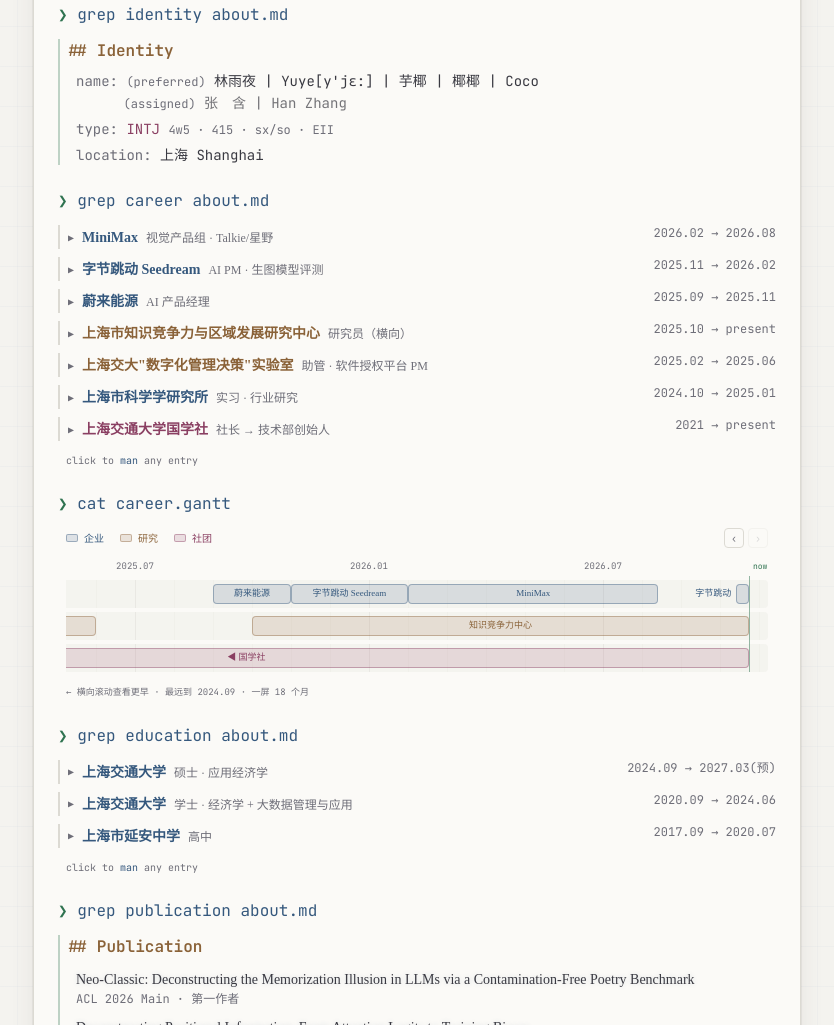
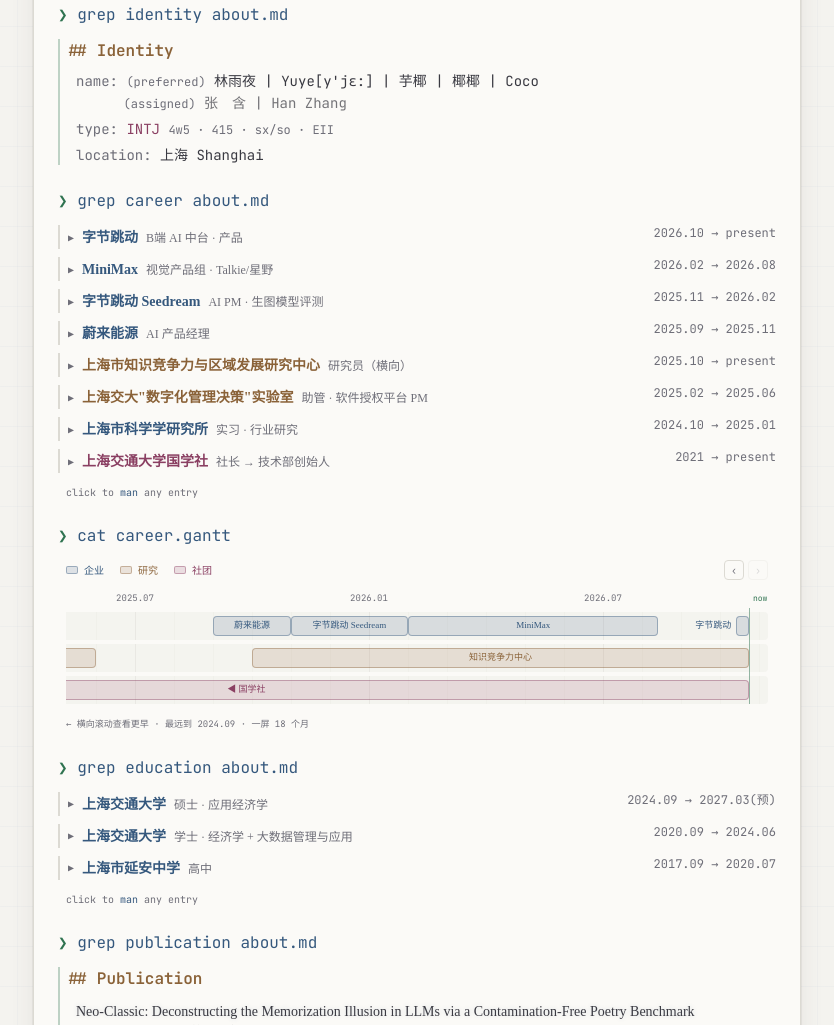
Before and after one commit to lyy0323/lyy0323.github.io, an Astro site: page / in a window 1280 px wide. Shown: the part 1334-2359 px from the top of the page, without its empty margins (223-1057 px from the left). Built offline with nearby package versions, Linux system fonts and the light colour scheme; Astro itself is replaced by a stand-in of ours; a web font is replaced by a local one.

Commit message:
feat: add the ByteDance B-end AI platform role to the career list

```diff
--- a/src/components/AboutSection.tsx
+++ b/src/components/AboutSection.tsx
@@ -10,6 +10,14 @@
 // ── career ──
 
 const career: ExpandableItem[] = [
+  {
+    org: '字节跳动', role: 'B端 AI 中台 · 产品', period: '2026.10 → present', kind: 'corp',
+    manPage: [
+      { heading: 'NAME', lines: ['字节跳动 — B端 AI 中台产品'] },
+      { heading: 'SYNOPSIS', lines: ['bytedance --role "PM" --scope "B端 AI 中台" --since 2026.10'] },
+      { heading: 'DESCRIPTION', lines: ['2026.10 起在字节跳动负责 B 端 AI 中台方向的产品工作。'] },
+    ],
+  },
   {
     org: 'MiniMax', role: '视觉产品组 · Talkie/星野', period: '2026.02 → 2026.08', kind: 'corp',
     manPage: [
--- a/src/components/InteractiveTerminal.tsx
+++ b/src/components/InteractiveTerminal.tsx
@@ -31,6 +31,7 @@
 
 interface CareerEntry { org: string; role: string; period: string; details: string[] }
 const CAREER: CareerEntry[] = [
+  { org: '字节跳动', role: 'B端 AI 中台 · 产品', period: '2026.10→now', details: ['2026.10 起负责 B 端 AI 中台方向的产品工作'] },
   { org: 'MiniMax', role: '视觉产品组 · Talkie/星野', period: '2026.02→2026.08', details: ['Card-Neo: 重构卡牌体系为分级制，优化成本结构，设计卡背叙事架构与数据看板', 'Handbook: 独立提出并 own 的策展编辑器需求，17天从 PRD 到提测，全栈开发'] },
   { org: '字节跳动 Seedream', role: 'AI PM · 生图模型评测', period: '2025.11→2026.02', details: ['设计四层树状评估框架，拆分推理能力与生成质量', '用 Shifted Harmonic Mean 聚合算分，短板效应防止高分掩盖缺陷', '方案未采纳，后 reasoning DiT 上线时美学质量下滑验证了方案价值', '另负责用户反馈数据分析与看板建设'] },
   { org: '蔚来能源', role: 'AI PM', period: '2025.09→11', details: ['优化销售渠道 AI Agent：问答准确率 15% → 80%', '诊断知识库质量问题，重构为"服务诀窍 QA + 产品事实 JSON"双轨', '主导部门数据治理：统一三张分散表的数据源，搭建自动化看板'] },
```
